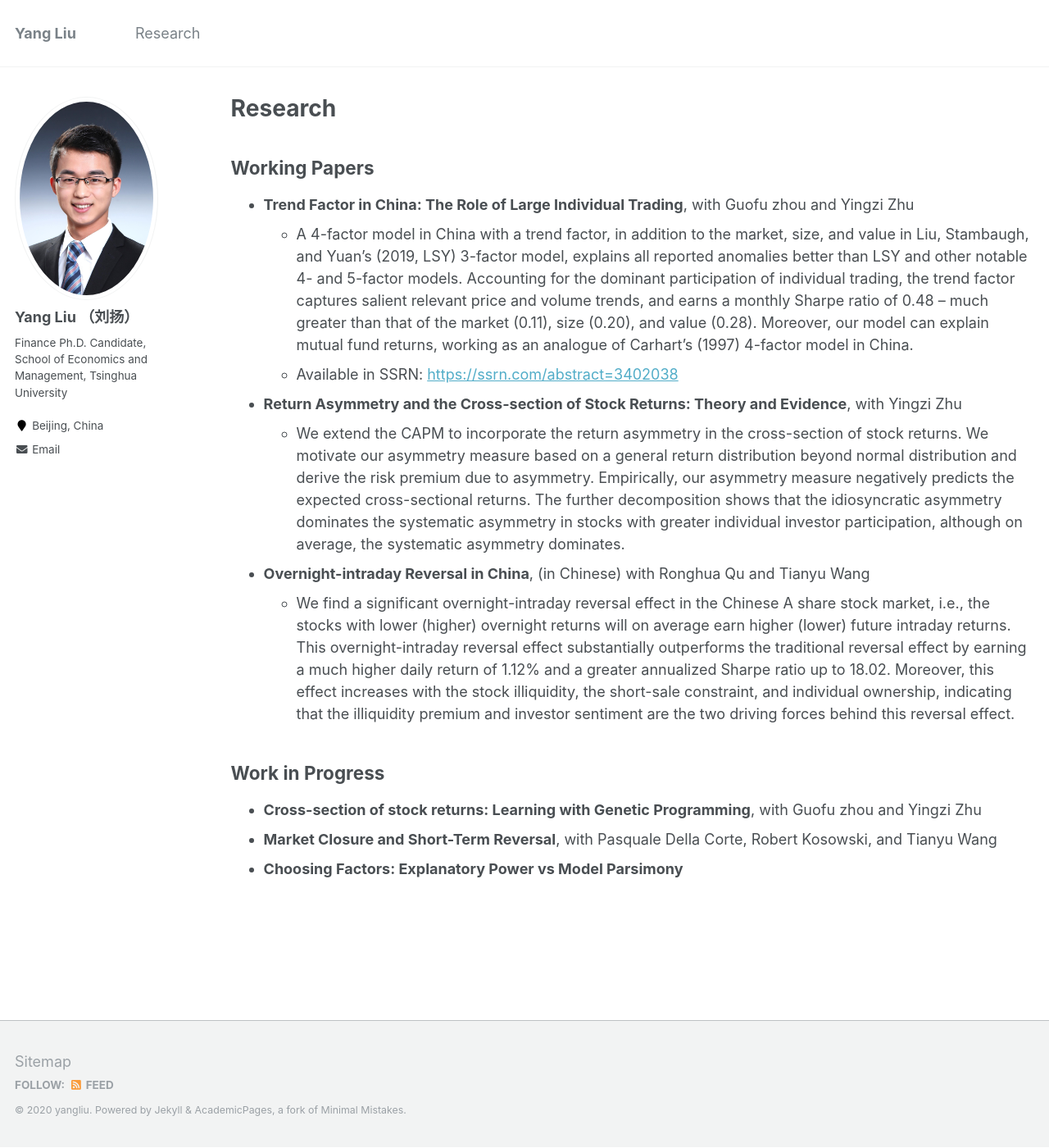
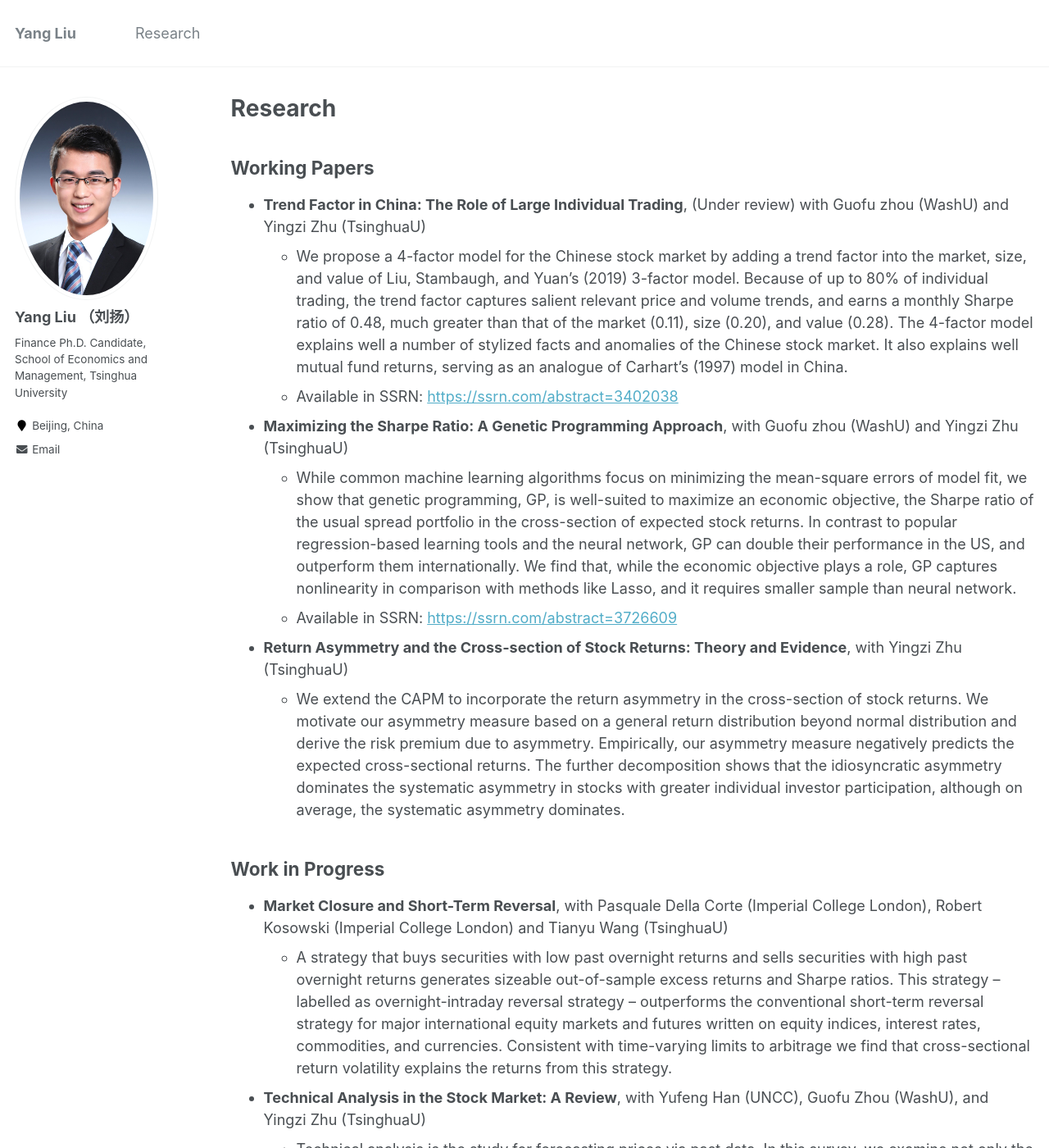
Before and after one commit to yangliu-finance/yangliu-finance.github.io, a Jekyll site: the page built from _pages/research.md, in a window 1280 px wide and 1400 px high. Shown: the whole window at 82% size. Built offline with Jekyll 4.4.1, drawn with Linux system fonts in a browser that asks for light colours; some of the changed text lies outside the part shown.

Commit message:
Update research.md

```diff
--- a/_pages/research.md
+++ b/_pages/research.md
@@ -9,15 +9,26 @@ author_profile: true
 Working Papers
 ------
 
-+ **Trend Factor in China: The Role of Large Individual Trading**, with Guofu zhou and Yingzi Zhu
-  + A 4-factor model in China with a trend factor, in addition to the market, size, and value in Liu, Stambaugh, and Yuan’s (2019, LSY) 3-factor model, explains all reported anomalies better than LSY and other
-notable 4- and 5-factor models. Accounting for the dominant participation of individual trading, the trend
-factor captures salient relevant price and volume trends, and earns a monthly Sharpe ratio of 0.48 -- much
-greater than that of the market (0.11), size (0.20), and value (0.28). Moreover, our model can explain
-mutual fund returns, working as an analogue of Carhart’s (1997) 4-factor model in China.
++ **Trend Factor in China: The Role of Large Individual Trading**, (Under review) with Guofu zhou (WashU) and Yingzi Zhu (TsinghuaU)
+  + We propose a 4-factor model for the Chinese stock market by adding a trend factor into the market, size, and value of Liu, Stambaugh, and Yuan's (2019)
+  3-factor model. Because of up to 80% of individual trading, the trend factor captures salient relevant price and volume trends,
+  and earns a monthly Sharpe ratio of 0.48, much greater than that of the market (0.11), size (0.20), and value (0.28).
+  The 4-factor model explains well a number of stylized facts and anomalies of the Chinese stock market. It also explains well mutual fund returns,
+  serving as an analogue of Carhart’s (1997) model in China.
   + Available in SSRN: [https://ssrn.com/abstract=3402038](https://ssrn.com/abstract=3402038)
 
-+ **Return Asymmetry and the Cross-section of Stock Returns: Theory and Evidence**, with Yingzi Zhu
+
++ **Maximizing the Sharpe Ratio: A Genetic Programming Approach**, with Guofu zhou (WashU) and Yingzi Zhu (TsinghuaU)
+  + While common machine learning algorithms focus on minimizing the mean-square errors of model fit,
+  we show that genetic programming, GP, is well-suited to maximize an economic objective, the Sharpe ratio of
+  the usual spread portfolio in the cross-section of expected stock returns. In contrast to popular regression-based
+  learning tools and the neural network, GP can double their performance in the US, and outperform them internationally.
+  We find that, while the economic objective plays a role, GP captures nonlinearity in comparison with methods like Lasso,
+  and it requires smaller sample than neural network.
+  + Available in SSRN: [https://ssrn.com/abstract=3726609](https://ssrn.com/abstract=3726609)
+
+
++ **Return Asymmetry and the Cross-section of Stock Returns: Theory and Evidence**, with Yingzi Zhu (TsinghuaU)
   + We extend the CAPM to incorporate the return asymmetry in the cross-section of stock returns. We
 motivate our asymmetry measure based on a general return distribution beyond normal distribution and
 derive the risk premium due to asymmetry. Empirically, our asymmetry measure negatively predicts the
@@ -25,6 +36,28 @@ expected cross-sectional returns. The further decomposition shows that the idios
 dominates the systematic asymmetry in stocks with greater individual investor participation, although on
 average, the systematic asymmetry dominates.
 
+
+
+Work in Progress
+-----
+
++ **Market Closure and Short-Term Reversal**, with Pasquale Della Corte (Imperial College London), Robert Kosowski (Imperial College London) and Tianyu Wang (TsinghuaU)
+  + A strategy that buys securities with low past overnight returns and sells securities with high
+  past overnight returns generates sizeable out-of-sample excess returns and Sharpe ratios.
+  This strategy -- labelled as overnight-intraday reversal strategy -- outperforms the conventional
+  short-term reversal strategy for major international equity markets and futures written on equity indices,
+  interest rates, commodities, and currencies. Consistent with time-varying limits to arbitrage we find that
+  cross-sectional return volatility explains the returns from this strategy.
+
++ **Technical Analysis in the Stock Market: A Review**, with Yufeng Han (UNCC), Guofu Zhou (WashU), and Yingzi Zhu (TsinghuaU)
+  + Technical analysis is the study for forecasting prices via past data. In this survey, we examine not only the time-series predictive power of technical indicators on the aggregated stock market and various portfolios, but also the cross-sectional predictability of stocks whose long-short portfolios earn substantial abnormal returns. We focus on reviewing and updating some of the major academic research on traditional technical analysis methods, but also discuss briefly some of the recent machine learning approaches such as Lasso, neural network and genetic programming.
+
++ **Choosing Factors: Explanatory Power vs Model Parsimony**
+  + We examine which factor collection, in the model space spanned by existing factors, performs best in terms of the balance between explanatory power and model parsimony. Taking the union of the factors in the recent notable models, our comparison of 512 models shows that Liu, Zhou, and Zhu’s (2020) four factor model achieves the greatest explanatory power measured by the Sharpe ratio among all those satisfying model parsimony condition. Moreover, this model exhibits greater ability in explaining various test assets, and it also earns persistent premium.
+
+
+
+<!---
 + **Overnight-intraday Reversal in China**, (in Chinese) with Ronghua Qu and Tianyu Wang
   + We find a significant overnight-intraday reversal effect in the Chinese A share stock market, i.e., the
 stocks with lower (higher) overnight returns will on average earn higher (lower) future intraday returns.
@@ -32,15 +65,7 @@ This overnight-intraday reversal effect substantially outperforms the traditiona
 a much higher daily return of 1.12% and a greater annualized Sharpe ratio up to 18.02. Moreover, this
 effect increases with the stock illiquidity, the short-sale constraint, and individual ownership, indicating
 that the illiquidity premium and investor sentiment are the two driving forces behind this reversal effect.
-
-
-Work in Progress
------
-
-+ **Cross-section of stock returns: Learning with Genetic Programming**, with Guofu zhou and Yingzi Zhu
-+ **Market Closure and Short-Term Reversal**, with Pasquale Della Corte, Robert Kosowski, and
-Tianyu Wang
-+ **Choosing Factors: Explanatory Power vs Model Parsimony**
+-->
 
 <!---
   + In this paper, we examine the effect.
```
